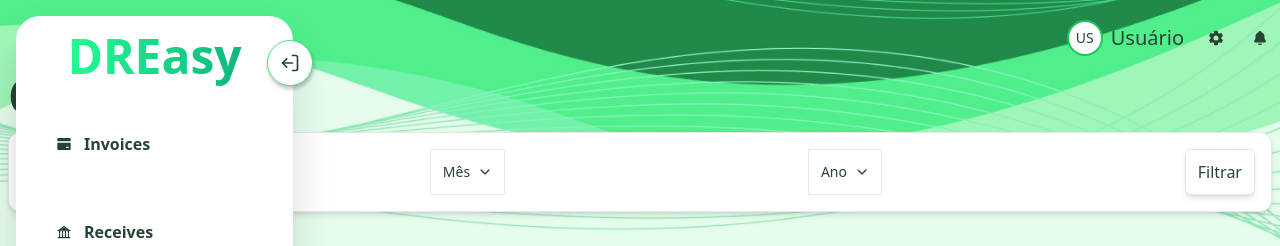
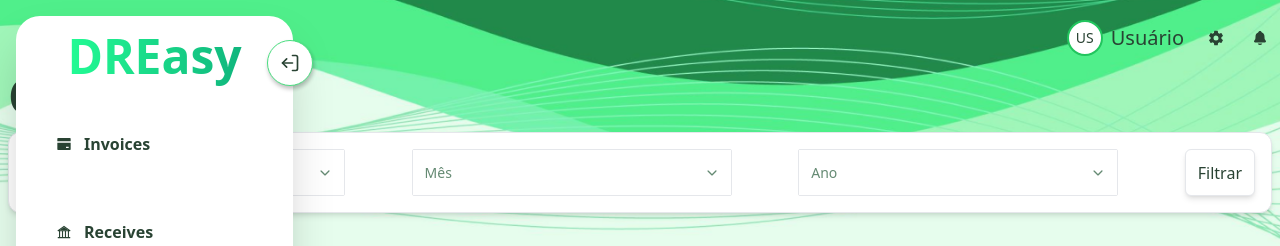
Before and after one commit to Mined-Development-Company/DREasy-Front, a React (Vite) app: page /cash-flow in a window 1280 px wide. Shown: the top 246 px of the page. Built offline with nearby package versions, Linux system fonts and the light colour scheme.

Commit message:
refactor: redone custom select

```diff
--- a/src/forms/select/Option.tsx
+++ b/src/forms/select/Option.tsx
@@ -1,12 +1,16 @@
 import { ComponentProps, ReactNode } from "react";
+import { cn } from "../../libs";
 
 type OptionProps = ComponentProps<'option'> & {
   children: ReactNode;
   value: string | number;
 };
 
-export function Option(props: OptionProps) {
+export function Option({ className, ...props }: OptionProps) {
   return (
-    <option {...props} className="sr-only opacity-0" />
+    <option
+      {...props}
+      className={cn("text-base bg-gray-100 text-grayish-green", className)}
+    />
   );
 }
--- a/src/forms/select/Select.tsx
+++ b/src/forms/select/Select.tsx
@@ -1,192 +1,41 @@
-// React
-import {
-  ChangeEvent,
-  ComponentProps,
-  KeyboardEventHandler,
-  ReactNode,
-  forwardRef,
-  useEffect,
-  useRef,
-  useState,
-} from 'react';
+import { ComponentProps, forwardRef, useState } from "react";
+import { IoIosArrowDown } from 'react-icons/io';
+import { cn } from "../../libs";
 
-// Libs
-import { cn } from '../../libs';
-// React icons
-import { IoIosArrowDown } from 'react-icons/io';
+type SelectPropsWithouClassName = Omit<ComponentProps<'select'>, 'className'>;
 
-type Props = ComponentProps<'select'> & {
-  children: ReactNode;
-  placeholder?: string;
+type Props = SelectPropsWithouClassName & {
+  placeholder: string;
   classes?: {
     container?: string;
+    placeholder?: string;
     select?: string;
-    option?: string;
-  };
-  className?: never;
+    icon?: string;
+  }
 };
 
-type Option = {
-  value: string | number;
-  text: string;
-};
+export const Select = forwardRef<HTMLSelectElement, Props>(
+  function ({ placeholder, classes, ...props }, ref) {
+    const [value, setValue] = useState<string | null>(null);
 
-/**
- * Select é um input personalizado que permite mais possibilidades de
- * estilização de um select e suas options.
- *
- * O componente renderiza um select comum, mas que só aparece para leitores de
- * tela, mantendo acessível.
- *
- * Mapeia as interações no select original para uma interface personalizada
- *
- * Funciona em conjunto com o compnente Option
- *
- * @component
- * @param {function} props.placeholder - Renderiza um placeholder dentro do
- * select quando nenhum valor foi selecionado
- *
- * @example
- *
- * <Select placeholder="Selecione o fornecedor">
- *   <Option value="amazon">Amazon</Option>
- * </Select>
- */
-export const Select = forwardRef<HTMLSelectElement, Props>(function Select(
-  { children, placeholder = 'Selecione', classes, ...props },
-  ref,
-) {
-  const selectRef = useRef<HTMLSelectElement | null>(null);
-  const [options, setOptions] = useState<Option[]>([]);
-  const [selected, setSelected] = useState<Option | null>(null);
-  const [isOpen, setIsOpen] = useState(false);
+    const padding = 'p-3';
+    const bgColor = 'bg-white';
 
-  // sempre que as options filhas do select forem alteradas esse useEffect
-  // busca as options e armazena as informações delas no estado para poder
-  // renderizar as options personalizadas
-  useEffect(() => {
-    if (!selectRef.current) return;
-    const optionElements = selectRef.current
-      .childNodes as NodeListOf<HTMLInputElement>;
-
-    const optionsData: Option[] = [];
-    optionElements.forEach((option) => {
-      optionsData.push({ text: option.textContent!, value: option.value });
-    });
-
-    setOptions(optionsData);
-  }, [children]);
-
-  const handleChange = (event: ChangeEvent<HTMLSelectElement>) => {
-    const selectedOption = event.target.querySelector(
-      `option[value=${event.target.value}]`,
-    );
-    setSelected({
-      text: selectedOption!.textContent!,
-      value: event.target.value,
-    });
-  };
-
-  const toggleOpen = () => {
-    setIsOpen((prev) => !prev);
-  };
-
-  const handleClick = () => {
-    toggleOpen();
-    if (!isOpen) {
-      selectRef.current?.focus();
-    }
-  };
-
-  const handleBlur = () => {
-    if (!isOpen) return;
-
-    setTimeout(() => {
-      setIsOpen(false);
-    }, 200);
-  };
-
-  const handleKey: KeyboardEventHandler<HTMLSelectElement> = (event) => {
-    switch (event.code) {
-      case 'Enter':
-        return toggleOpen();
-      case 'Escape':
-        return setIsOpen(false);
-    }
-  };
-
-  // permite usar uma ref interna e ainda assim expor a ref para o zod
-  const handleRef = (element: HTMLSelectElement | null) => {
-    selectRef.current = element;
-    if (!ref) return;
-    if (typeof ref === 'function') {
-      return ref(element);
-    }
-    ref.current = element;
-  };
-
-  return (
-    <div>
-      <select
-        {...props}
-        onChange={handleChange}
-        onBlur={handleBlur}
-        onKeyDown={handleKey}
-        ref={handleRef}
-        className="sr-only peer -left-full -top-full"
-        value={selected?.value}
-        aria-label={placeholder}
-      >
-        {children}
-      </select>
-
-      <div
-        aria-hidden
-        className={cn(
-          'peer-focus:outline outline-2 w-40 relative text-grayish-green',
-          classes?.container,
-        )}
-      >
-        <div
-          onClick={handleClick}
-          className={cn(
-            'p-3 border flex justify-between items-center gap-2 rounded-sm text-sm cursor-pointer',
-            classes?.select,
-          )}
-        >
-          <span className="select-none text-ellipsis">
-            {selected?.text ?? placeholder}
-          </span>
-
-          <IoIosArrowDown
-            className={cn('transition-transform', isOpen && 'rotate-180')}
-          />
+    return (
+      <div className={cn("relative text-sm text-green-700 focus-within:outline outline-2 flex items-center border rounded-sm", bgColor, classes?.container)}>
+        <div className={cn("absolute text-ellipsis flex items-center h-full w-full pointer-events-none", padding, bgColor, value && 'hidden', classes?.placeholder)}>
+          {placeholder}
         </div>
 
-        <div
-          className={cn(
-            'absolute z-10 left-0 w-full border rounded-sm text-sm bg-gray-100 hidden',
-            isOpen && 'block',
-            classes?.option,
-          )}
-        >
-          {options.map((option) => (
-            <div
-              onClick={() => {
-                setSelected(option);
-                selectRef.current?.focus();
-              }}
-              className={cn(
-                'p-3 py-2 border-b cursor-pointer',
-                option.value === selected?.value && 'bg-green-300',
-              )}
-              key={option.value}
-            >
-              {option.text}
-            </div>
-          ))}
-        </div>
+        <select
+          {...props}
+          className={cn("w-full outline-none h-full border-transparent bg-transparent", padding, classes?.select)}
+          onChange={(e) => setValue(e.target.value)}
+          ref={ref}
+        />
+
+        <IoIosArrowDown className={cn("absolute pointer-events-none box-content right-0", padding, bgColor, classes?.icon)} />
       </div>
-    </div>
-  );
-});
+    );
+  }
+);
```
